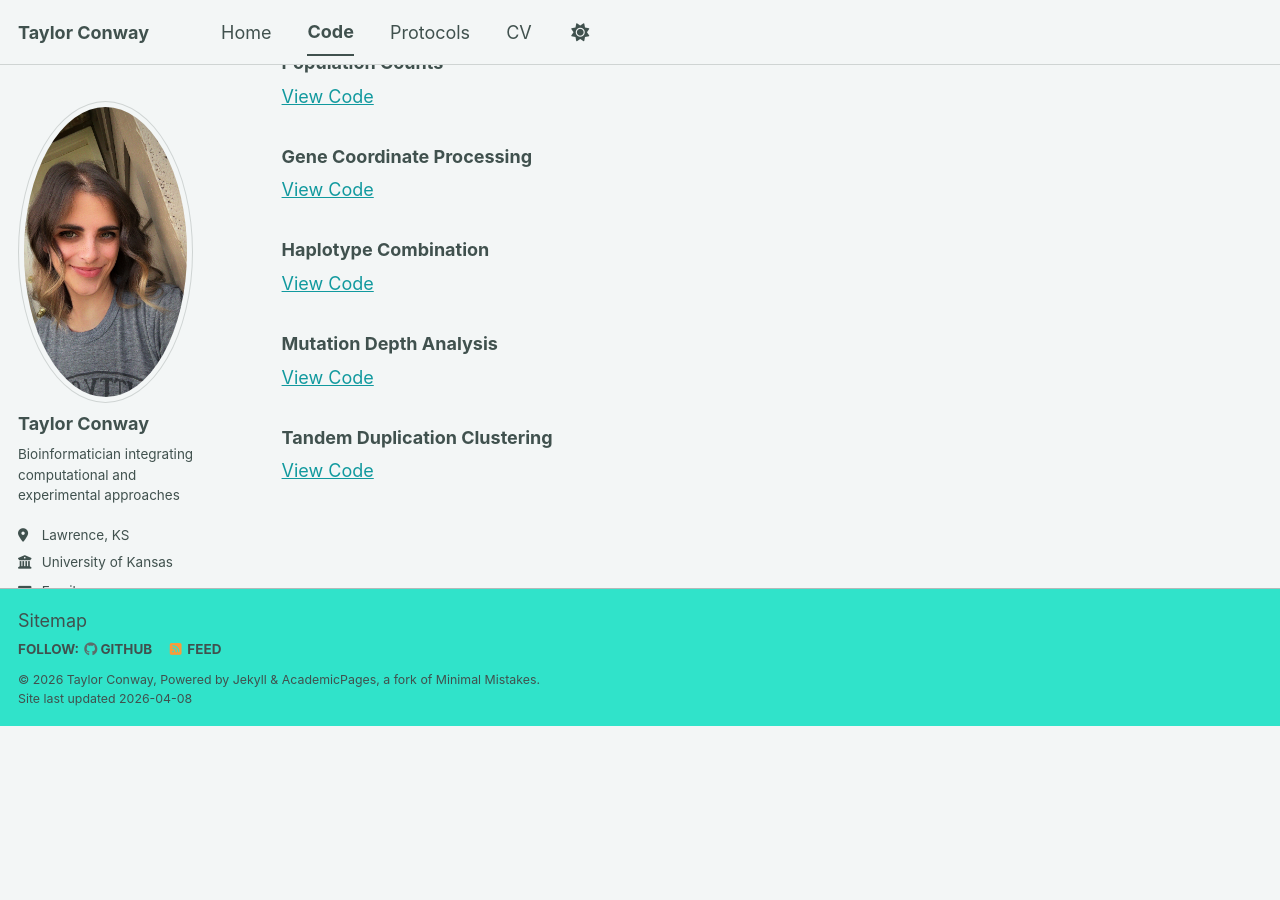
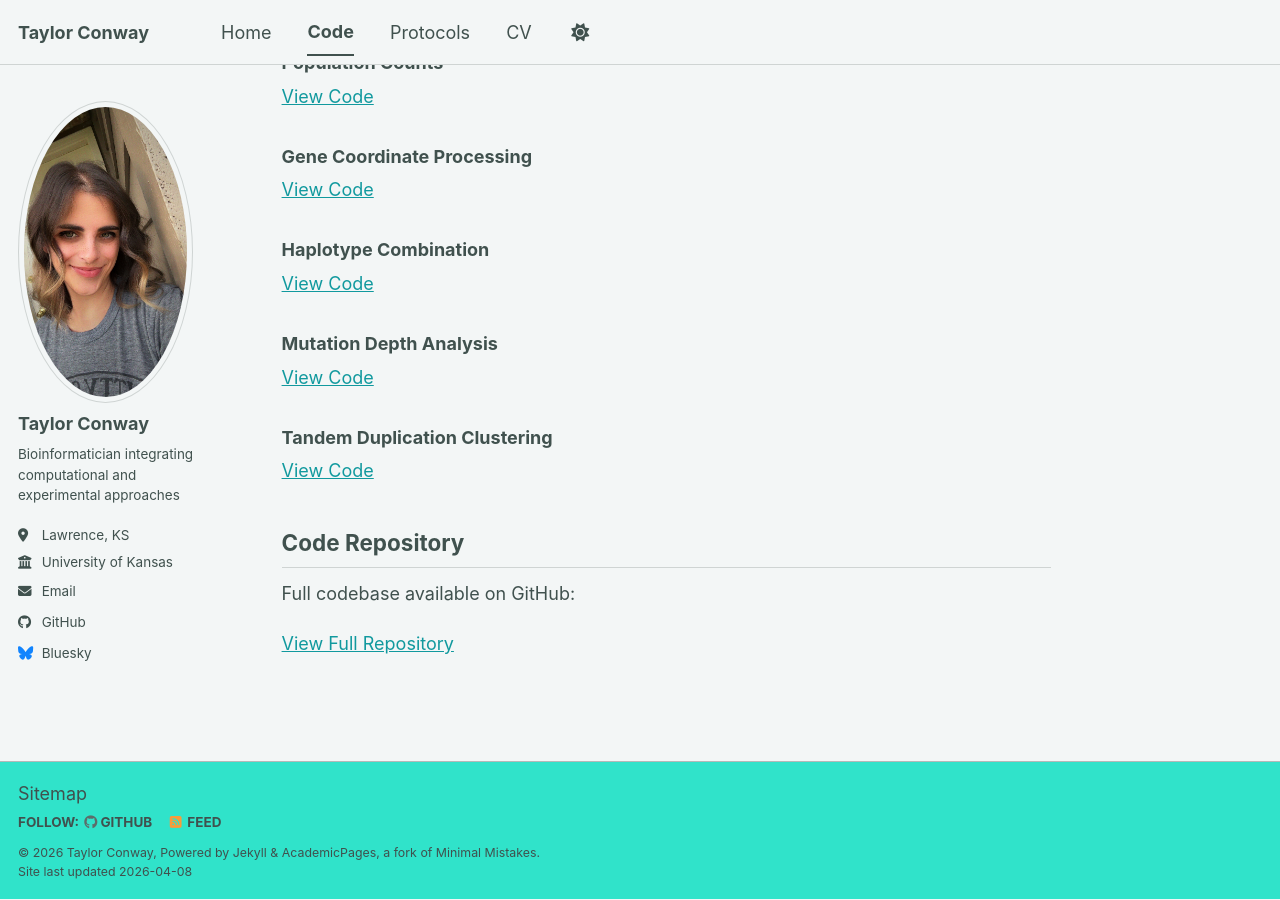
Before and after one commit to ShesCodingOverHere/TaylorConway.github.io, a Jekyll site: the page built from _pages/code.md, in a window 1280 px wide and 900 px high, scrolled down 1248 px. Built offline with Jekyll 4.4.1, drawn with Linux system fonts in a browser that asks for light colours; a script bundle is joined from its source files by our own code; library files that are not in the unit come from our copies; before the commit the page ends 1975 px from its top, so only the background shows below that.

Commit message:
Update code.md

```diff
--- a/_pages/code.md
+++ b/_pages/code.md
@@ -57,3 +57,10 @@
 
 ### Tandem Duplication Clustering
 [View Code](/TaylorConway.github.io/code/tandem_dup_clustering/)
+
+
+## Code Repository
+
+Full codebase available on GitHub:
+
+[View Full Repository](https://github.com/ShesCodingOverHere/Taylor-Molin-Code)
```
